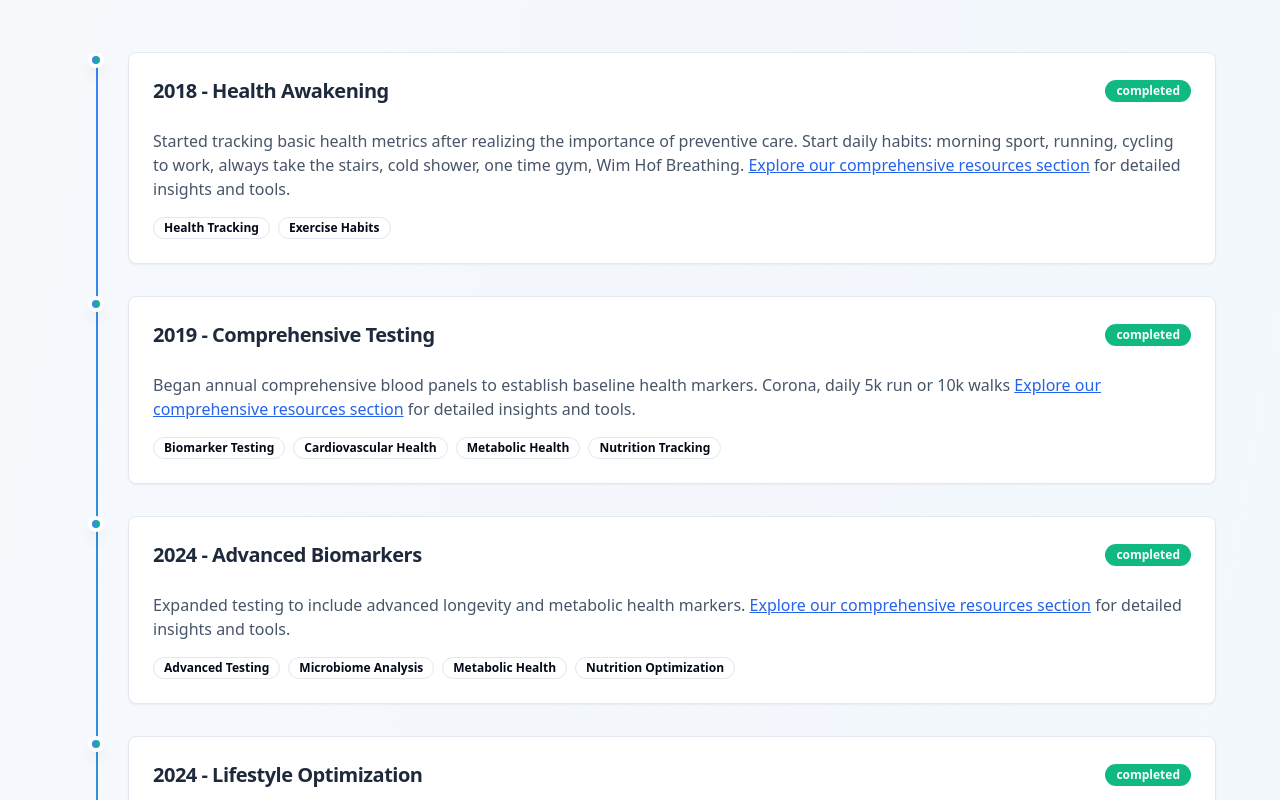
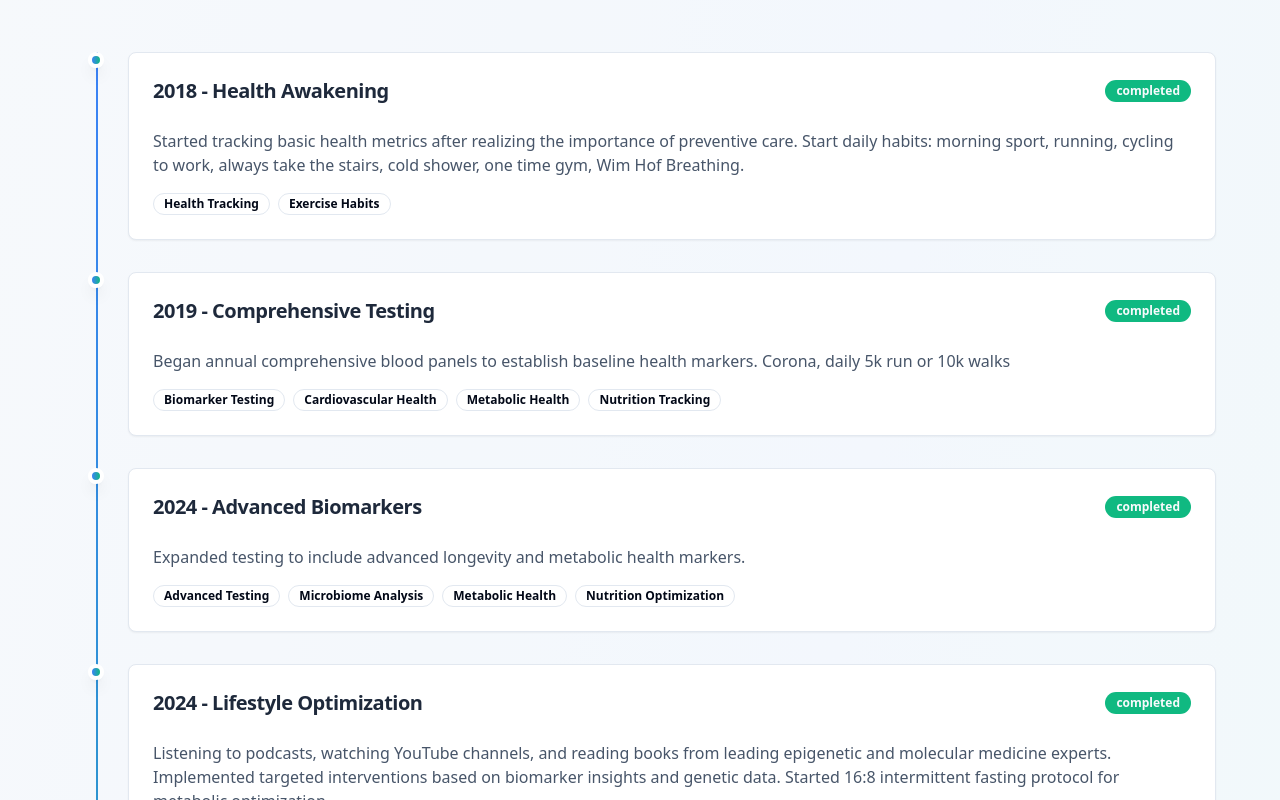
Before and after one commit to longevitycoach/healthspan-navigator-project, a React (Vite) app: page / in a window 1280 px wide. Shown: the part 1820-2620 px from the top of the page. Built offline with nearby package versions, Linux system fonts and the light colour scheme.

Commit message:
Reverted to commit 6b97bbe158f4f4cd6b860afa6562362228783ea8

```diff
--- a/src/components/PersonalJourney.tsx
+++ b/src/components/PersonalJourney.tsx
@@ -195,17 +195,7 @@ const PersonalJourney = () => {
                   <CardContent>
                     <div className="text-slate-600 mb-4">
                       {typeof event.description === 'string' ? (
-                        <p>
-                          {event.description}
-                          {" "}
-                          <a
-                            href="/resources"
-                            className="text-blue-600 hover:text-blue-800 underline"
-                          >
-                            Explore our comprehensive resources section
-                          </a>
-                          {" "}for detailed insights and tools.
-                        </p>
+                        <p>{event.description}</p>
                       ) : (
                         <div>
                           {event.year === "Q2/2025" && event.title === "Technology & AI Platform Evaluation" && (
```
